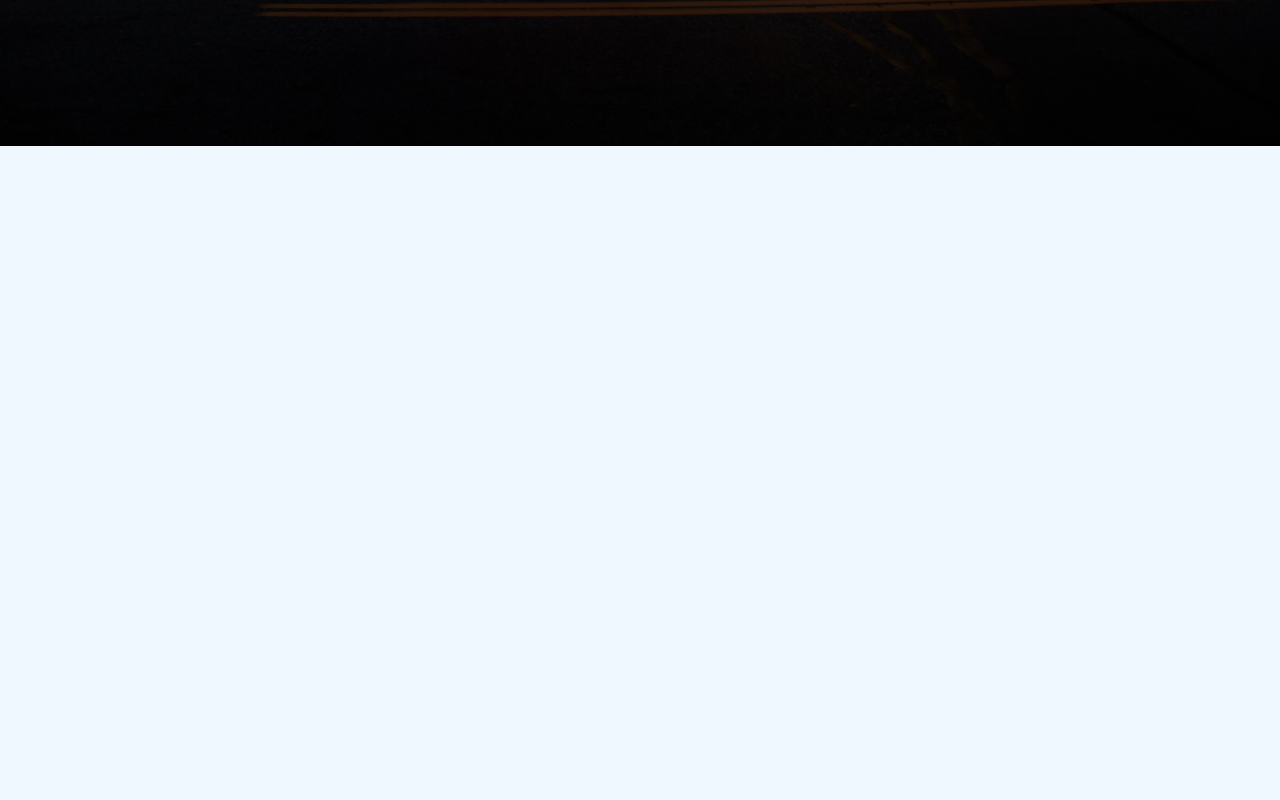
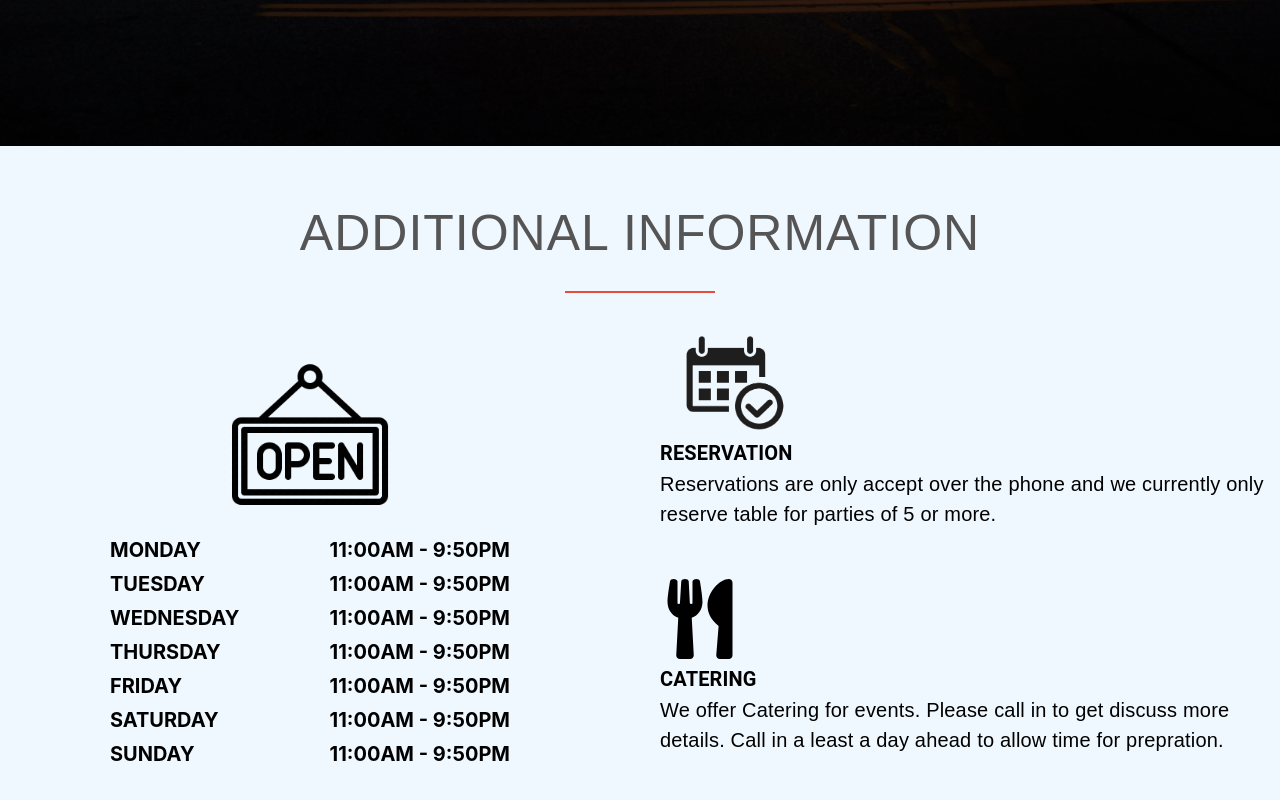
Before and after one commit to XianFengWu1996/taipeicuisine_nextjs, a Next.js app: page / in a window 1280 px wide. Shown: the part 2254-3054 px from the top of the page. Before the commit the page ends 2400 px from the top, so only its background shows below. Built offline with nearby package versions, Linux system fonts and the light colour scheme.

Commit message:
finish basic additionInfo section

```diff
--- /dev/null
+++ b/components/home/additional_info.tsx
@@ -0,0 +1,113 @@
+import { Grid, Typography } from "@mui/material"
+import { SectionTitle } from "./section_title"
+import OpenSign from '../../assets/images/opensign.png'
+import Reservation from '../../assets/images/reservations.png'
+import Image from "next/image"
+import {v4} from 'uuid'
+import { FaUtensils } from 'react-icons/fa'
+
+const open_hours = [
+    {
+       day: 'Monday',
+       close: false,
+    },
+    {
+        day: 'Tuesday',
+        close: false,
+     },{
+        day: 'Wednesday',
+        close: false,
+     },{
+        day: 'Thursday',
+        close: false,
+     },{
+        day: 'Friday',
+        close: false,
+     },{
+        day: 'Saturday',
+        close: false,
+     },{
+        day: 'Sunday',
+        close: false,
+     },
+]
+
+export const AdditionalInfo = () => {
+    return <section style={{
+        minHeight: '100vh',
+        width: '100vw',
+    }}>
+        <SectionTitle title="Additional Information" />
+
+        <Grid
+            container
+            spacing={5}
+            sx={{  paddingTop: 5 }}
+          >
+            <Grid item xs={12} md={6} justifyContent={'center'} alignItems={'center'}>
+                <div style={{
+                    display: 'flex',
+                    flexDirection: 'column',
+                    alignItems: 'center'
+                }}>
+                <Image src={OpenSign.src} alt="open sign" width={200} height={200} />
+                {
+                    open_hours.map((hour) => {
+                        return <OpenHourDisplay
+                            key={v4()}
+                            date={hour.day}
+                            close={hour.close}
+                        />
+                    })
+                }
+                </div>
+            </Grid>
+
+            <Grid item xs={12} md={6} direction={'column'}>
+                <div style={{ display: 'flex', flexDirection: 'column', justifyContent: 'space-around', height: 'inherit'}}>
+                    <div style={{ paddingBottom: 50}}>
+                        <Image src={Reservation.src} alt='reservation icon' width={150} height={100}/>
+                        <Typography variant="h6" sx={{
+                            fontWeight: 'bold',
+                            textTransform: 'uppercase',
+                        }}>Reservation</Typography>
+                        <Typography
+                            sx={{
+                                fontWeight: 'light',
+                                fontSize: '20px',
+                                fontFamily: 'Arial',
+                            }}
+                        >Reservations are only accept over the phone and we currently only reserve table for parties of 5 or more.</Typography>
+                    </div>
+                    <div>
+                        <FaUtensils  size={80}/>
+                        <Typography variant="h6" sx={{
+                            fontWeight: 'bold',
+                            textTransform: 'uppercase',
+                        }}>Catering</Typography>
+                        <Typography  sx={{
+                                fontWeight: 'light',
+                                fontSize: '20px',
+                                fontFamily: 'Arial',
+                            }}>We offer Catering for events. Please call in to get discuss more details. Call in a least a day ahead to allow time for prepration.</Typography>
+                    </div>
+                </div>
+            </Grid>
+        </Grid>
+    </section>
+}
+
+
+export const OpenHourDisplay = ({ date, close } : { date: string, close: boolean }) => {
+    return <div style={{
+        display: 'flex',
+        justifyContent: 'space-between',
+        minWidth: '400px',
+        padding: '5px 0',
+        fontSize: '20px',
+        fontWeight: 'bold'
+    }}>
+        <div>{date.toUpperCase()}</div>
+        <div>{ !close ? '11:00AM - 9:50PM' : 'Close'}</div>
+    </div>
+}
--- a/pages/index.tsx
+++ b/pages/index.tsx
@@ -1,4 +1,5 @@
 import type { NextPage } from 'next'
+import { AdditionalInfo } from '../components/home/additional_info'
 import { CustomerTestimony } from '../components/home/customer_testimony'
 import { HomePage } from '../components/home/home'
 import { StoreDetails } from '../components/home/store_details'
@@ -9,6 +10,7 @@ const Home: NextPage = () => {
       <HomePage />
       <StoreDetails />
       <CustomerTestimony />
+      <AdditionalInfo />
     </div>
   )
 }
```
Also changed, not shown: assets/images/opensign.png (added), assets/images/reservations.png (added).
